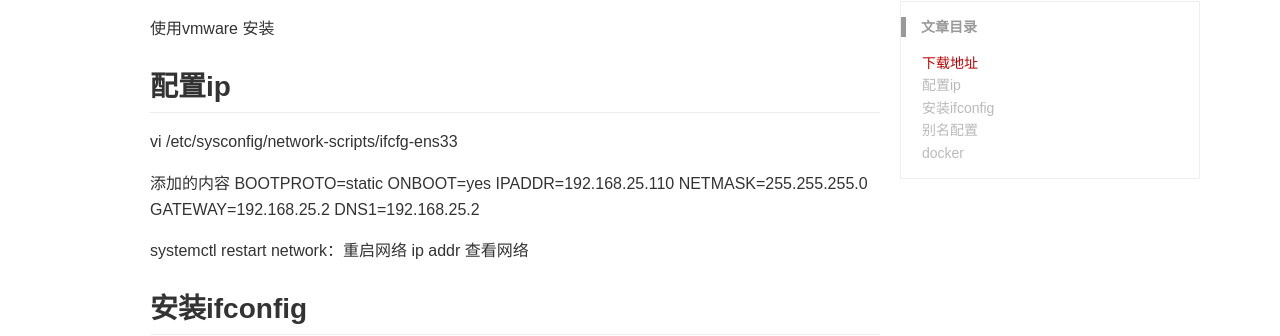
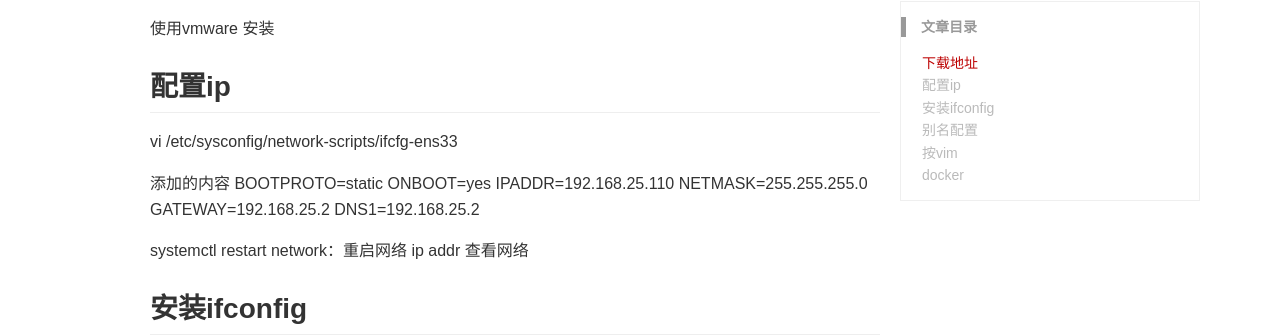
Before and after one commit to zhuliangcai/zhuliangcai.github.io, a Jekyll site: the page built from _posts/linux/2020-01-01-centos安装常用配置.md, in a window 1280 px wide and 900 px high. Shown: the part 359-695 px from the top of the window. Built offline with Jekyll 4.4.1, drawn with Linux system fonts in a browser that asks for light colours; comment, search, counter and statistics services are not loaded; some of the changed text lies outside the part shown.

Commit message:
linux-alias

````diff
--- a/_posts/linux/2020-01-01-centos安装常用配置.md
+++ b/_posts/linux/2020-01-01-centos安装常用配置.md
@@ -99,7 +99,9 @@
 fi
 
 ```
+## 按vim
 
+yum install -y vim
 
 ## docker
 
````
